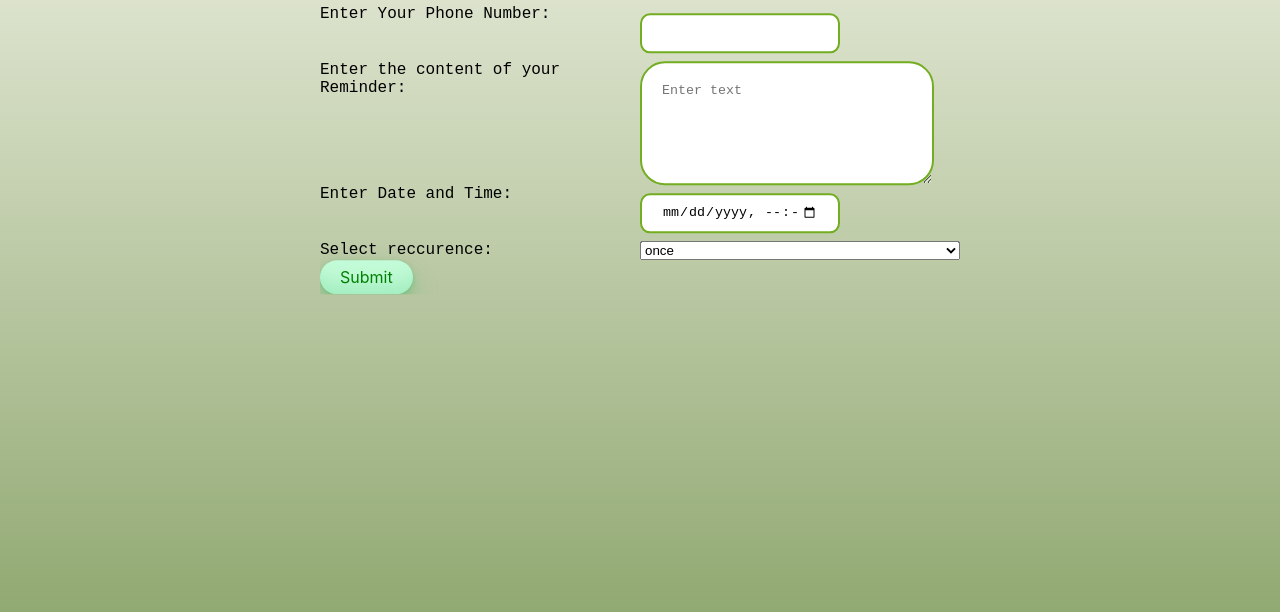
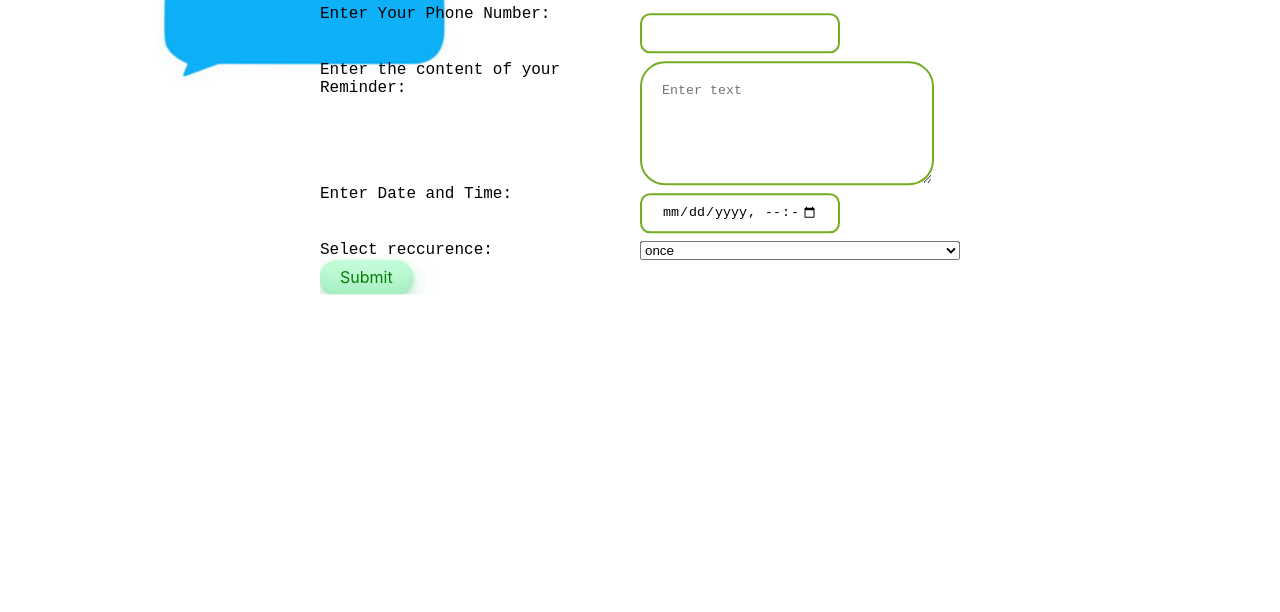
Before and after one commit to emilyz18/Text-Reminder, a plain HTML site: page index.html in a window 1280 px wide. Shown: the part 204-816 px from the top of the page. Drawn offline with Linux system fonts and the light colour scheme.

Commit message:
Made the background image actually work

```diff
--- a/style.css
+++ b/style.css
@@ -95,11 +95,11 @@ input[type=submit] {
 body {
   width: 100%;
   height: 100vh;
-  background: linear-gradient(to top,
+  /* background: linear-gradient(to top,
       rgb(145, 169, 114) 0%,
       rgb(227, 232, 213) 82%,
       rgb(184, 193, 155) 50%,
-      rgb(133, 176, 176) 100%);
+      rgb(133, 176, 176) 100%); */
 }
 
 form {
```
